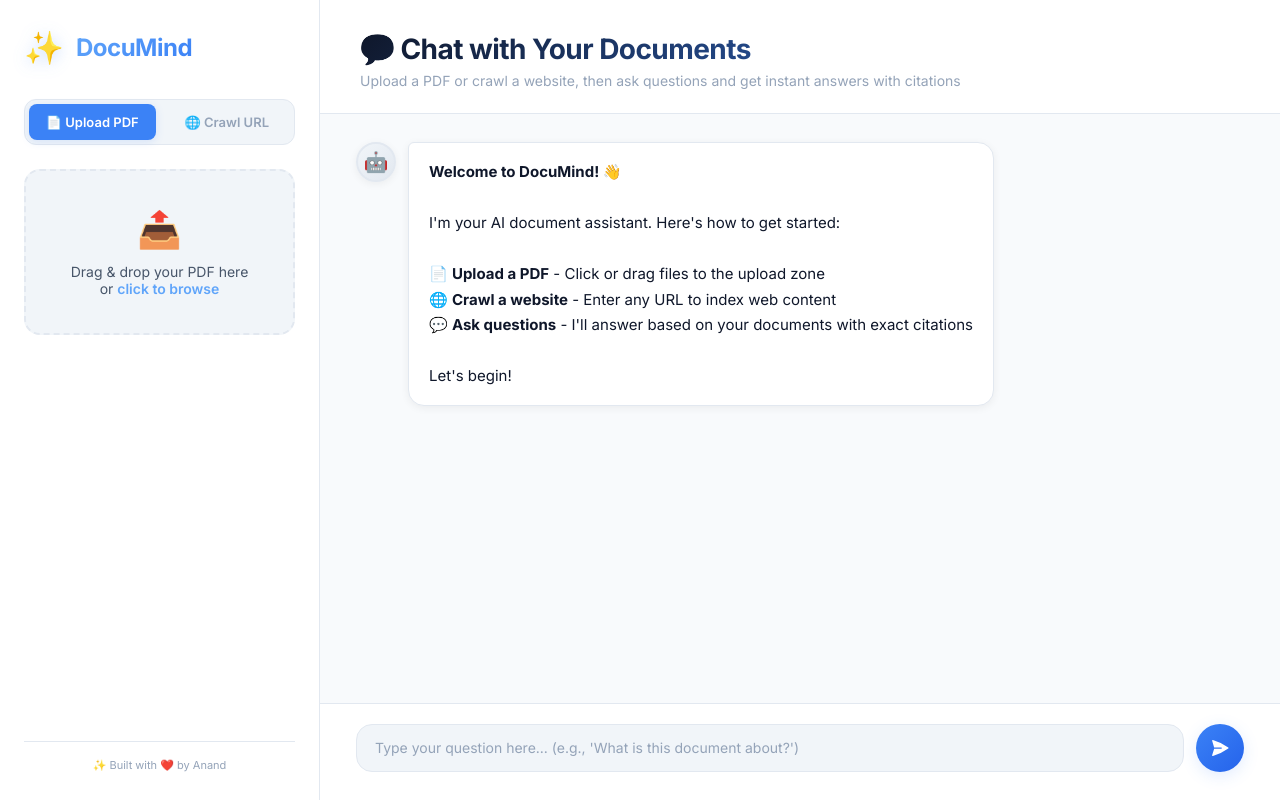
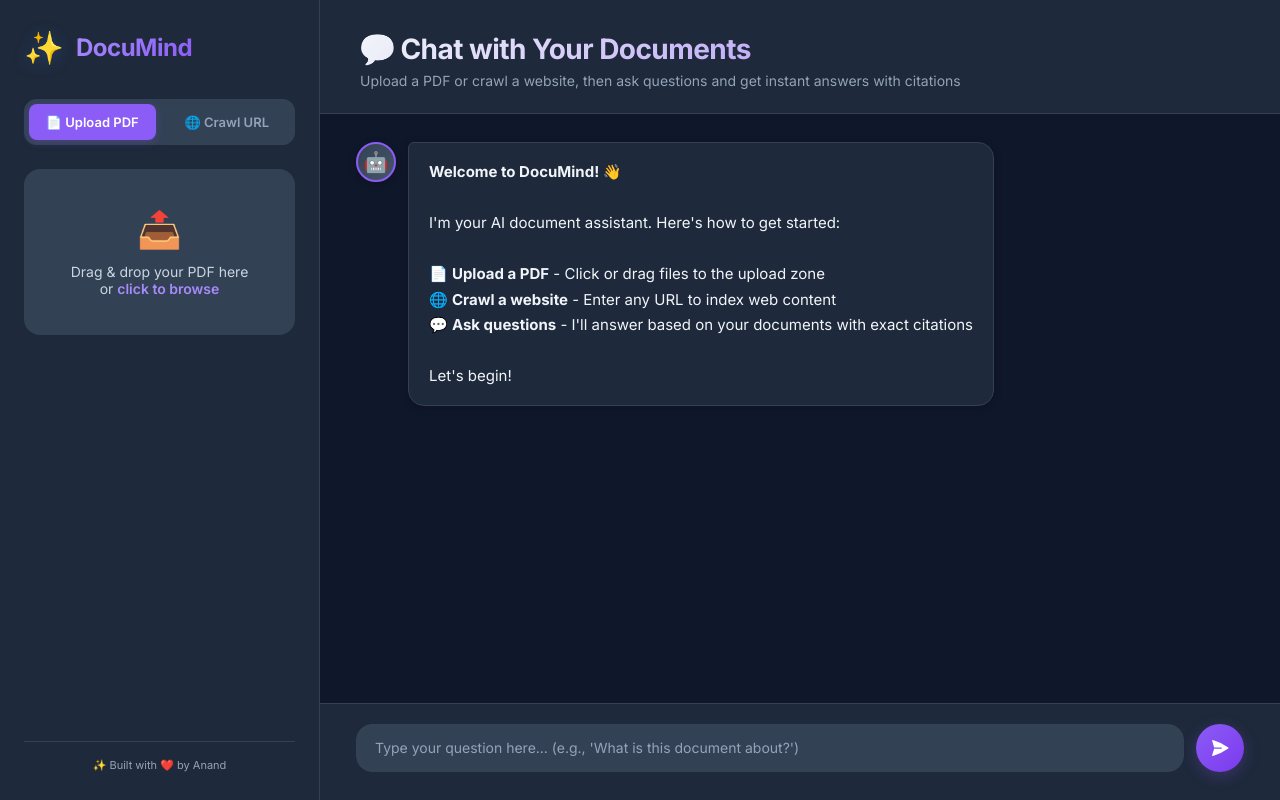
Before and after one commit to B-Anand18/DocuMind, a FastAPI app: page / in a window 1280 px wide. Run offline with FastAPI, Linux system fonts and the light colour scheme.

Commit message:
UI Changes

```diff
--- a/backend/static/styles.css
+++ b/backend/static/styles.css
@@ -2,28 +2,28 @@
 *, *::before, *::after { box-sizing: border-box; margin: 0; padding: 0; }
 
 :root {
-  --bg-primary:    #f8fafc;
-  --bg-secondary:  #ffffff;
-  --bg-sidebar:    #ffffff;
-  --bg-surface:    #f1f5f9;
-  --bg-surface2:   #e2e8f0;
-  --accent:        #3b82f6;
-  --accent-glow:   rgba(59, 130, 246, 0.15);
-  --accent-light:  #60a5fa;
-  --accent-dark:   #2563eb;
-  --text-primary:  #0f172a;
-  --text-secondary:#475569;
+  --bg-primary:    #0f172a;
+  --bg-secondary:  #1e293b;
+  --bg-sidebar:    #1e293b;
+  --bg-surface:    #334155;
+  --bg-surface2:   #475569;
+  --accent:        #8b5cf6;
+  --accent-glow:   rgba(139, 92, 246, 0.25);
+  --accent-light:  #a78bfa;
+  --accent-dark:   #7c3aed;
+  --text-primary:  #f1f5f9;
+  --text-secondary:#cbd5e1;
   --text-muted:    #94a3b8;
-  --border:        #e2e8f0;
-  --user-bubble:   linear-gradient(135deg, #3b82f6 0%, #8b5cf6 100%);
+  --border:        #334155;
+  --user-bubble:   linear-gradient(135deg, #8b5cf6 0%, #6366f1 100%);
   --success:       #10b981;
   --error:         #ef4444;
   --warning:       #f59e0b;
   --font:          'Inter', -apple-system, BlinkMacSystemFont, 'Segoe UI', sans-serif;
   --radius:        16px;
   --radius-sm:     12px;
-  --shadow:        0 4px 20px rgba(0,0,0,0.08);
-  --shadow-sm:     0 2px 8px rgba(0,0,0,0.06);
+  --shadow:        0 4px 20px rgba(0,0,0,0.3);
+  --shadow-sm:     0 2px 8px rgba(0,0,0,0.2);
   --transition:    0.25s cubic-bezier(0.4, 0, 0.2, 1);
 }
 
@@ -387,8 +387,8 @@ body {
   box-shadow: var(--shadow-sm);
 }
 .assistant-avatar {
-  background: linear-gradient(135deg, #f1f5f9, #e2e8f0);
-  border: 2px solid var(--border);
+  background: linear-gradient(135deg, #334155, #475569);
+  border: 2px solid var(--accent);
 }
 .user-avatar {
   background: var(--user-bubble);
```
